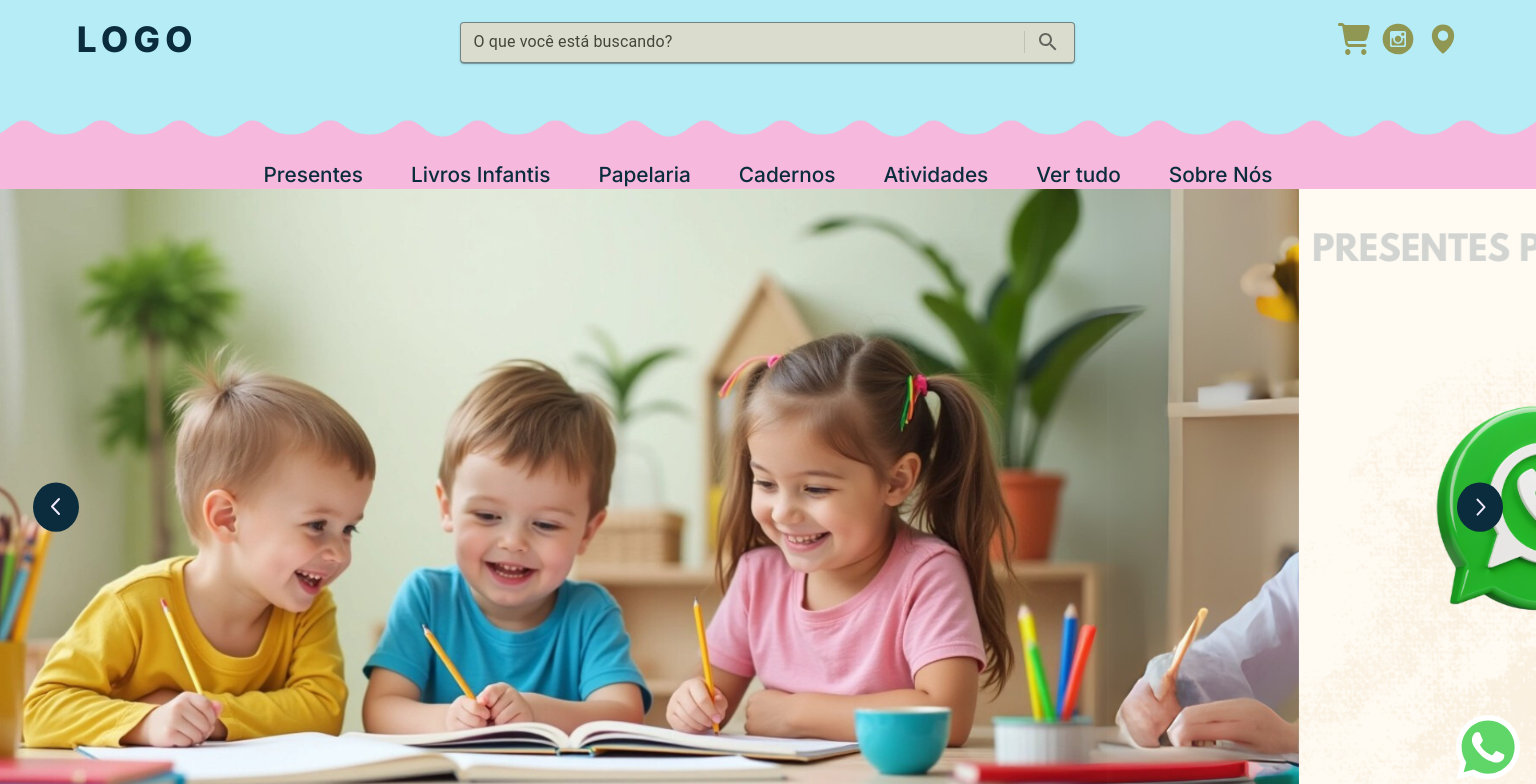
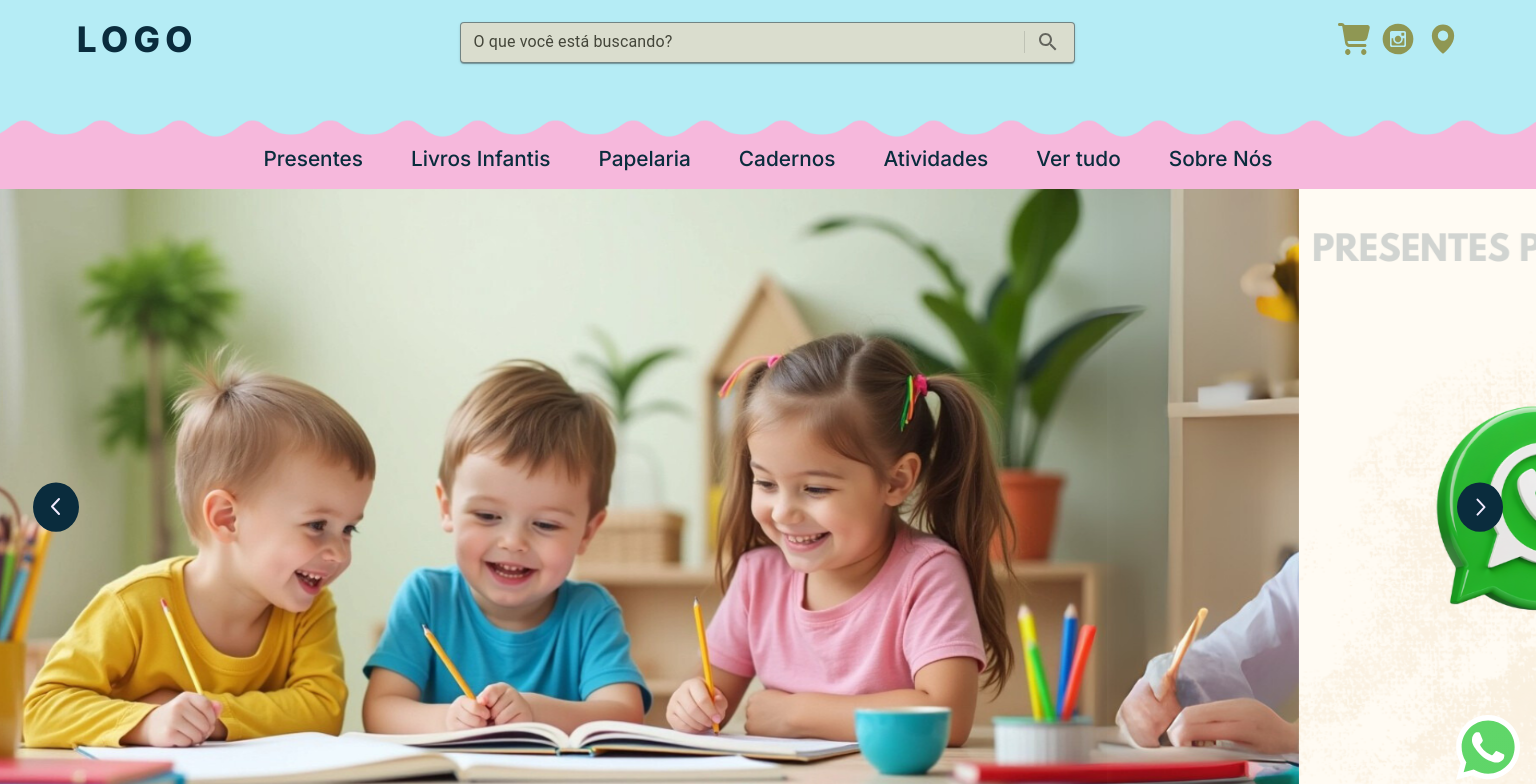
Before and after one commit to patriciasanttos/projeto-livraria, a React (Vite) app in the folder web/: page / in a window 1536 px wide. Shown: the top 784 px of the page. Built offline with nearby package versions, Linux system fonts and the light colour scheme; no server answers.

Commit message:
Responsive design header

```diff
--- a/web/src/components/Header/HeaderDesktop/HeaderDesktop.scss
+++ b/web/src/components/Header/HeaderDesktop/HeaderDesktop.scss
@@ -117,6 +117,20 @@
     }
 }
 
+@media screen and (min-width: 1360px) {
+    .header-desktop .header-content .header-content-bottom {
+        position: initial;
+        top: initial;
+    }
+}
+
+@media screen and (min-width: 1700px) {
+    .header-desktop .header-content .header-content-bottom {
+        position: relative;
+        top: -0.5vw;
+    }
+}
+
 @media screen and (min-width: 1440px) {
     .header-desktop .header-content .header-content-bottom a {
         font-size: 1.3em;
```
